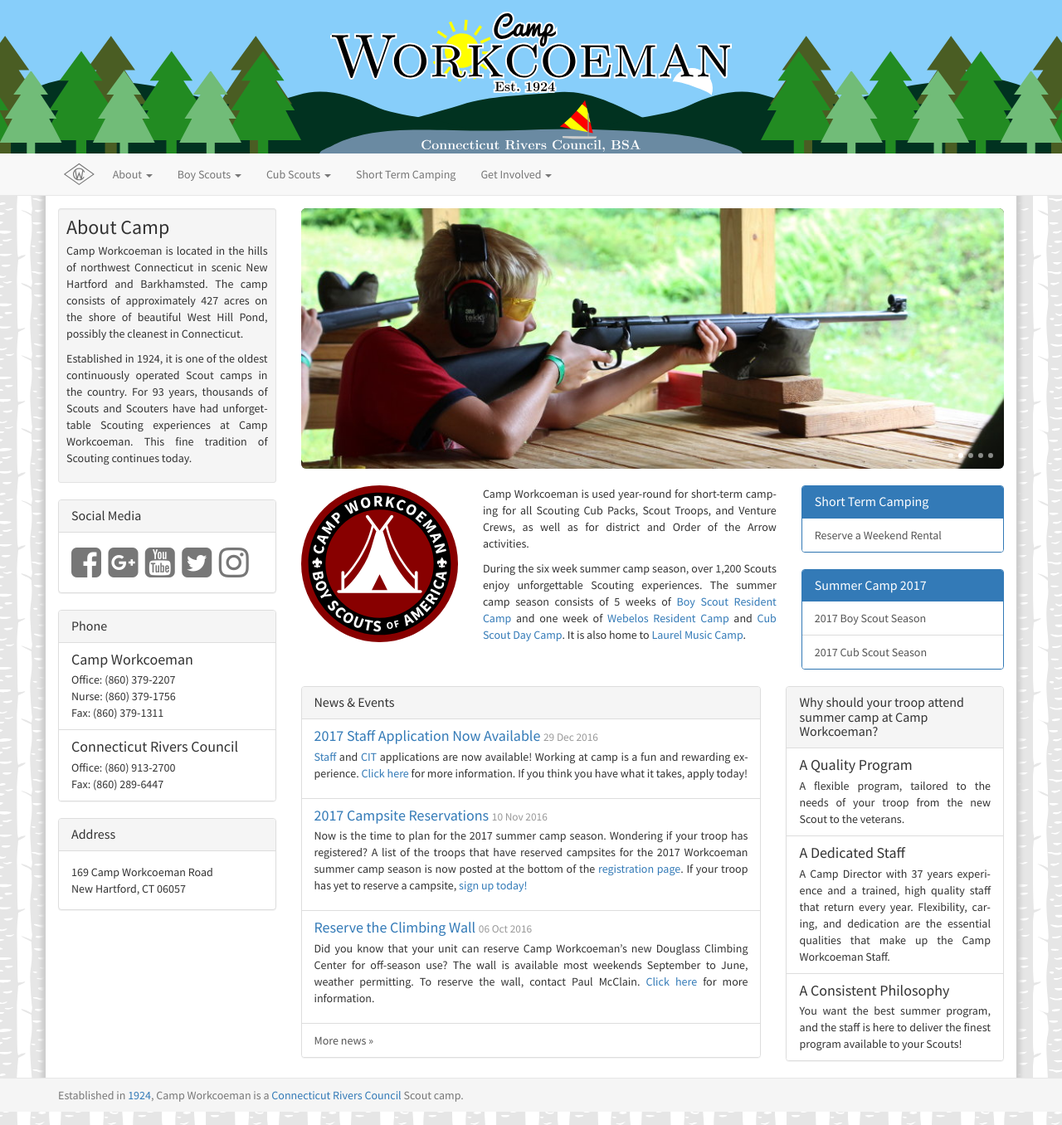
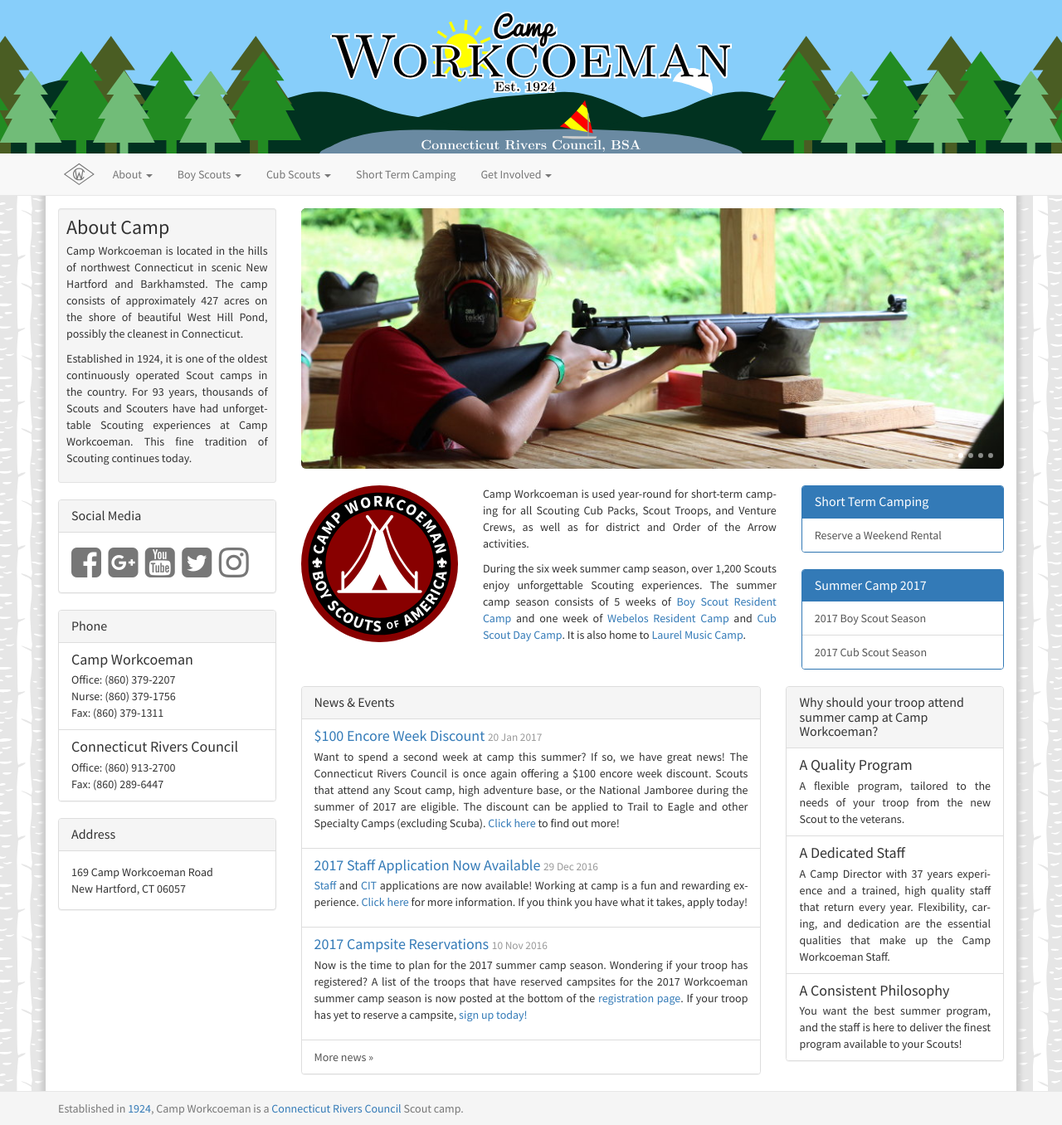
Before and after one commit to campworkcoeman/campworkcoeman.org, a Jekyll site: the page built from index.html, in a window 1280 px wide. Shown: the whole page at 83% size. Built offline with Jekyll 4.4.1, drawn with Linux system fonts in a browser that asks for light colours; nearby versions of some CDN libraries; Markdown is read by kramdown in place of the engine named in the settings.

Commit message:
Add encore week flier.

```diff
--- /dev/null
+++ b/about/news/_posts/2017-01-20-encore-week.md
@@ -0,0 +1,7 @@
+---
+published: true
+layout: news-item
+title: $100 Encore Week Discount
+---
+
+Want to spend a second week at camp this summer? If so, we have great news! The Connecticut Rivers Council is once again offering a $100 encore week discount. Scouts that attend any Scout camp, high adventure base, or the National Jamboree during the summer of 2017 are eligible. The discount can be applied to Trail to Eagle and other Specialty Camps (excluding Scuba). [Click here]({{ site.url }}/pdf/2017/2017-encore-weel.pdf) to find out more!
--- a/boy-scouts/specialty.md
+++ b/boy-scouts/specialty.md
@@ -9,6 +9,7 @@
 > %list-group%
 > <a href="{{ site.url }}/pdf/2017/2017-specialty-flier.pdf" class="list-group-item">2017 Specialty Camps Flier</a>
 > <a href="{{ site.url }}/boy-scouts/register/" class="list-group-item">Click here to register for Specialty Camps</a>
+> <a href="{{ site.url }}/pdf/2017/2017-encore-week.pdf" class="list-group-item">$100 Encore Week Discount</a>
 
 ## Trail to Eagle Camp --- July 30--August 5, 2017
 
--- a/summer-camp/fees.md
+++ b/summer-camp/fees.md
@@ -29,6 +29,9 @@
   identified. To qualify, a Scout must have already spent a week in a
   Connecticut Rivers Council Scout Camp, and the discount applies to a
   second week at one of the Connecticut Rivers Council's camps.
+
+> %list-group%
+> <a href="{{ site.url }}/pdf/2017/2017-encore-week.pdf" class="list-group-item">More Information</a>
 
 ### Adult Scouter Fees
 
```
Also changed, not shown: 1 other file.
